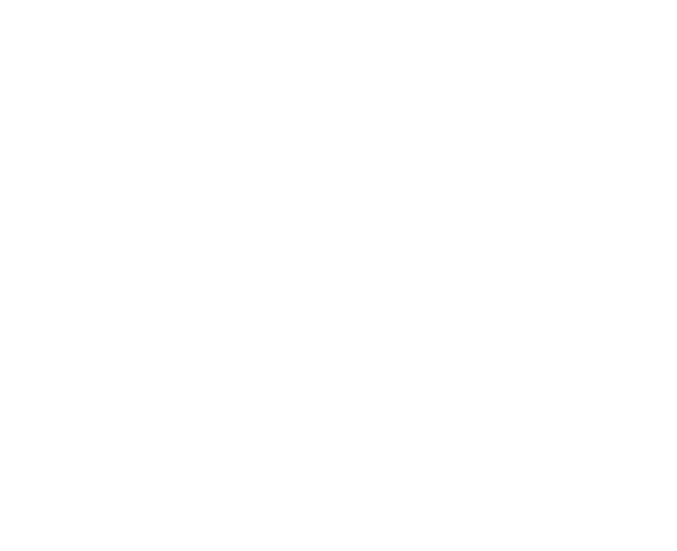
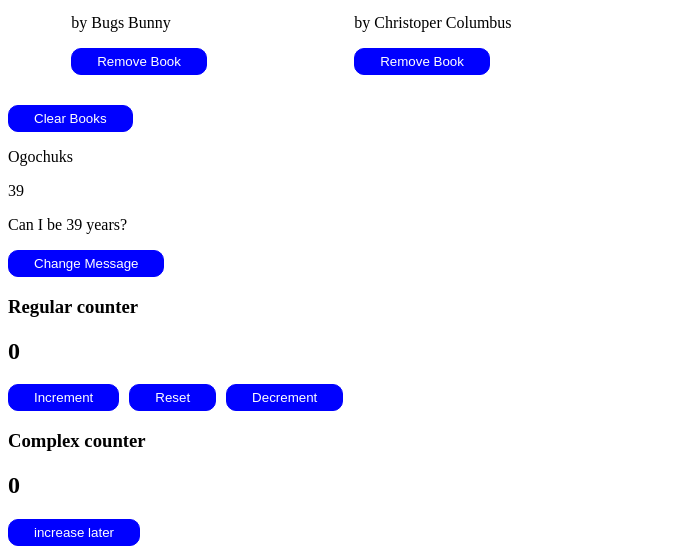
Before and after one commit to odomfavour/kodecamp-vite-app, a React (Vite) app: page / in a window 1280 px wide. Shown: the part 971-1522 px from the top of the page, without its empty margins (0-677 px from the left). Before the commit the page ends 915 px from the top, so only its background shows below. Built offline with nearby package versions, Linux system fonts and the light colour scheme.

Commit message:
ch: update usestate class

```diff
--- a/src/App.css
+++ b/src/App.css
@@ -13,3 +13,17 @@
 .book img {
   height: 200px;
 }
+
+.btn {
+  padding: 5px 25px;
+  background: blue;
+  color: white;
+  border-radius: 10px;
+  border: 1px solid blue;
+  cursor: pointer;
+}
+
+.flexBtns {
+  display: flex;
+  gap: 10px;
+}
--- a/src/App.jsx
+++ b/src/App.jsx
@@ -5,68 +5,14 @@
 // close every element
 // const BookList = () => {};
 
+import { useState } from 'react';
 import './App.css';
 // const desc = `Lorem ipsum dolor sit amet consectetur adipisicing elit. Aperiam quasi magni blanditiis dicta quidem eos aut molestiae? Aliquid, tempora.
 // Consequatur natus facilis doloribus voluptates eligendi aliquid, modi esse
 // non nulla.`;
 // const img = `https://images-na.ssl-images-amazon.com/images/I/A1FW1G46+aL._AC_UL254_SR254,254_.jpg`;
 import Book from './components/Book';
-const books = [
-  {
-    id: 1,
-    title: `The Rabbit Hutch: A novel`,
-    desc: `Lorem ipsum dolor sit amet consectetur adipisicing elit. Aperiam quasi magni blanditiis dicta quidem eos aut molestiae? Aliquid, tempora.
-    Consequatur natus facilis doloribus voluptates eligendi aliquid, modi esse
-    non nulla.`,
-    author: `Favour Okon`,
-    img: `https://images-na.ssl-images-amazon.com/images/I/A1FW1G46+aL._AC_UL254_SR254,254_.jpg`,
-  },
-  {
-    id: 2,
-    title: `The Rabbit Hump:`,
-    desc: `Lorem ipsum dolor sit amet consectetur adipisicing elit. Aperiam quasi magni blanditiis dicta quidem eos aut molestiae? Aliquid, tempora.
-    Consequatur natus facilis doloribus voluptates eligendi aliquid, modi esse
-    non nulla.`,
-    author: `Austin Okon`,
-    img: `https://images-na.ssl-images-amazon.com/images/I/81o-PyNHxbL._AC_UL127_SR127,127_.jpg`,
-  },
-  {
-    id: 3,
-    title: `Harry Potter`,
-    desc: `Lorem ipsum dolor sit amet consectetur adipisicing elit. Aperiam quasi magni blanditiis dicta quidem eos aut molestiae? Aliquid, tempora.
-    Consequatur natus facilis doloribus voluptates eligendi aliquid, modi esse
-    non nulla.`,
-    author: `Michael`,
-    img: `https://images-na.ssl-images-amazon.com/images/I/71aXWhr9tTL._AC_UL127_SR127,127_.jpg`,
-  },
-  {
-    id: 4,
-    title: `Spiderman`,
-    desc: `Lorem ipsum dolor sit amet consectetur adipisicing elit. Aperiam quasi magni blanditiis dicta quidem eos aut molestiae? Aliquid, tempora.
-    Consequatur natus facilis doloribus voluptates eligendi aliquid, modi esse
-    non nulla.`,
-    author: `John Doe`,
-    img: `https://images-na.ssl-images-amazon.com/images/I/A1FW1G46+aL._AC_UL254_SR254,254_.jpg`,
-  },
-  {
-    id: 5,
-    title: `Carrot and Sticks`,
-    desc: `Lorem ipsum dolor sit amet consectetur adipisicing elit. Aperiam quasi magni blanditiis dicta quidem eos aut molestiae? Aliquid, tempora.
-    Consequatur natus facilis doloribus voluptates eligendi aliquid, modi esse
-    non nulla.`,
-    author: `Bugs Bunny`,
-    img: `https://images-na.ssl-images-amazon.com/images/I/A1FW1G46+aL._AC_UL254_SR254,254_.jpg`,
-  },
-  {
-    id: 6,
-    title: `Nine tailed fox`,
-    desc: `Lorem ipsum dolor sit amet consectetur adipisicing elit. Aperiam quasi magni blanditiis dicta quidem eos aut molestiae? Aliquid, tempora.
-    Consequatur natus facilis doloribus voluptates eligendi aliquid, modi esse
-    non nulla.`,
-    author: `Christoper Columbus`,
-    img: `https://images-na.ssl-images-amazon.com/images/I/A1FW1G46+aL._AC_UL254_SR254,254_.jpg`,
-  },
-];
+import { myBooks } from './utils/data';
 
 // let numbs = ['1', '2', 3, 4];
 
@@ -90,13 +36,100 @@
 //   title: propTypes.string,
 // };
 
+// useState
+
 const BookList = () => {
+  // const value = useState()[0];
+  // const handler = useState()[1];
+  // console.log(value, handler);
+  const [text, setText] = useState('everyone');
+  const [books, setBooks] = useState(myBooks);
+  const [person, setPerson] = useState({
+    name: 'Ogochuks',
+    age: 39,
+    message: 'Can I be 39 years?',
+  });
+  const [count, setCount] = useState(0);
+
+  console.log(text);
+
+  const changeName = () => {
+    console.log('button was clicked');
+    setText('Tolu');
+    if (text === 'Tolu') {
+      setText('Everyone');
+    }
+  };
+
+  const removeBook = (bookId) => {
+    let updatedBooks = books.filter((book) => book.id !== bookId);
+    setBooks(updatedBooks);
+  };
+
+  // const clearBooks = () => {
+  //   setBooks([]);
+  // };
+
+  const changeMessage = () => {
+    setPerson({ ...person, message: 'Well, Austin said so' });
+  };
+
+  const complexIncrease = () => {
+    setTimeout(() => {
+      setCount(count + 1);
+    }, 3000);
+  };
   return (
     <>
+      <div>
+        <h1>Hello {text}</h1>
+        <button className='btn' onClick={changeName}>
+          Change Name
+        </button>
+      </div>
       <div className='books-container'>
         {books.map((book) => (
-          <Book key={book.id} {...book} />
+          <Book
+            key={book.id}
+            {...book}
+            removeBook={() => removeBook(book.id)}
+          />
         ))}
+      </div>
+      <button className='btn' onClick={() => setBooks([])}>
+        Clear Books
+      </button>
+      <div>
+        <p>{person.name}</p>
+        <p>{person.age}</p>
+        <p>{person.message}</p>
+        <button className='btn' onClick={changeMessage}>
+          Change Message
+        </button>
+      </div>
+      <div>
+        <h3>Regular counter</h3>
+        <h2>{count}</h2>
+        <div className='flexBtns'>
+          <button className='btn' onClick={() => setCount(count + 1)}>
+            Increment
+          </button>
+          <button className='btn' onClick={() => setCount(0)}>
+            Reset
+          </button>
+          <button className='btn' onClick={() => setCount(count - 1)}>
+            Decrement
+          </button>
+        </div>
+      </div>
+      <div>
+        <h3>Complex counter</h3>
+        <h2>{count}</h2>
+        <div className='flexBtns'>
+          <button className='btn' onClick={complexIncrease}>
+            increase later
+          </button>
+        </div>
       </div>
     </>
   );
--- a/src/components/Book.jsx
+++ b/src/components/Book.jsx
@@ -1,6 +1,6 @@
 import propTypes from 'prop-types';
 
-const Book = ({ img, desc, author, title }) => {
+const Book = ({ img, desc, author, title, removeBook }) => {
   const handleClick = (title) => {
     console.log(title);
   };
@@ -10,15 +10,20 @@
       <h4 className='title'>{title}</h4>
       <p className='desc'>{desc}</p>
       <p className=''>by {author}</p>
+      <button className='btn' onClick={removeBook}>
+        Remove Book
+      </button>
     </div>
   );
 };
 
 Book.propTypes = {
+  id: propTypes.number,
   img: propTypes.string,
   desc: propTypes.string,
   author: propTypes.string,
   title: propTypes.string,
+  removeBook: propTypes.func,
 };
 
 export default Book;
--- /dev/null
+++ b/src/utils/data.js
@@ -0,0 +1,74 @@
+export const myBooks = [
+  {
+    id: 1,
+    title: `The Rabbit Hutch: A novel`,
+    desc: `Lorem ipsum dolor sit amet consectetur adipisicing elit. Aperiam quasi magni blanditiis dicta quidem eos aut molestiae? Aliquid, tempora.
+      Consequatur natus facilis doloribus voluptates eligendi aliquid, modi esse
+      non nulla.`,
+    author: `Favour Okon`,
+    img: `https://images-na.ssl-images-amazon.com/images/I/A1FW1G46+aL._AC_UL254_SR254,254_.jpg`,
+  },
+  {
+    id: 2,
+    title: `The Rabbit Hump:`,
+    desc: `Lorem ipsum dolor sit amet consectetur adipisicing elit. Aperiam quasi magni blanditiis dicta quidem eos aut molestiae? Aliquid, tempora.
+      Consequatur natus facilis doloribus voluptates eligendi aliquid, modi esse
+      non nulla.`,
+    author: `Austin Okon`,
+    img: `https://images-na.ssl-images-amazon.com/images/I/81o-PyNHxbL._AC_UL127_SR127,127_.jpg`,
+  },
+  {
+    id: 3,
+    title: `Harry Potter`,
+    desc: `Lorem ipsum dolor sit amet consectetur adipisicing elit. Aperiam quasi magni blanditiis dicta quidem eos aut molestiae? Aliquid, tempora.
+      Consequatur natus facilis doloribus voluptates eligendi aliquid, modi esse
+      non nulla.`,
+    author: `Michael`,
+    img: `https://images-na.ssl-images-amazon.com/images/I/71aXWhr9tTL._AC_UL127_SR127,127_.jpg`,
+  },
+  {
+    id: 4,
+    title: `Spiderman`,
+    desc: `Lorem ipsum dolor sit amet consectetur adipisicing elit. Aperiam quasi magni blanditiis dicta quidem eos aut molestiae? Aliquid, tempora.
+      Consequatur natus facilis doloribus voluptates eligendi aliquid, modi esse
+      non nulla.`,
+    author: `John Doe`,
+    img: `https://images-na.ssl-images-amazon.com/images/I/A1FW1G46+aL._AC_UL254_SR254,254_.jpg`,
+  },
+  {
+    id: 5,
+    title: `Carrot and Sticks`,
+    desc: `Lorem ipsum dolor sit amet consectetur adipisicing elit. Aperiam quasi magni blanditiis dicta quidem eos aut molestiae? Aliquid, tempora.
+      Consequatur natus facilis doloribus voluptates eligendi aliquid, modi esse
+      non nulla.`,
+    author: `Bugs Bunny`,
+    img: `https://images-na.ssl-images-amazon.com/images/I/A1FW1G46+aL._AC_UL254_SR254,254_.jpg`,
+  },
+  {
+    id: 6,
+    title: `Nine tailed fox`,
+    desc: `Lorem ipsum dolor sit amet consectetur adipisicing elit. Aperiam quasi magni blanditiis dicta quidem eos aut molestiae? Aliquid, tempora.
+      Consequatur natus facilis doloribus voluptates eligendi aliquid, modi esse
+      non nulla.`,
+    author: `Christoper Columbus`,
+    img: `https://images-na.ssl-images-amazon.com/images/I/A1FW1G46+aL._AC_UL254_SR254,254_.jpg`,
+  },
+];
+
+export const navLinks = [
+  {
+    id: 1,
+    name: 'Home',
+    url: '/home',
+  },
+  {
+    id: 2,
+    name: 'About',
+    url: '/about',
+  },
+  {
+    id: 1,
+    name: 'Contact',
+    url: '/contact',
+  },
+];
```
